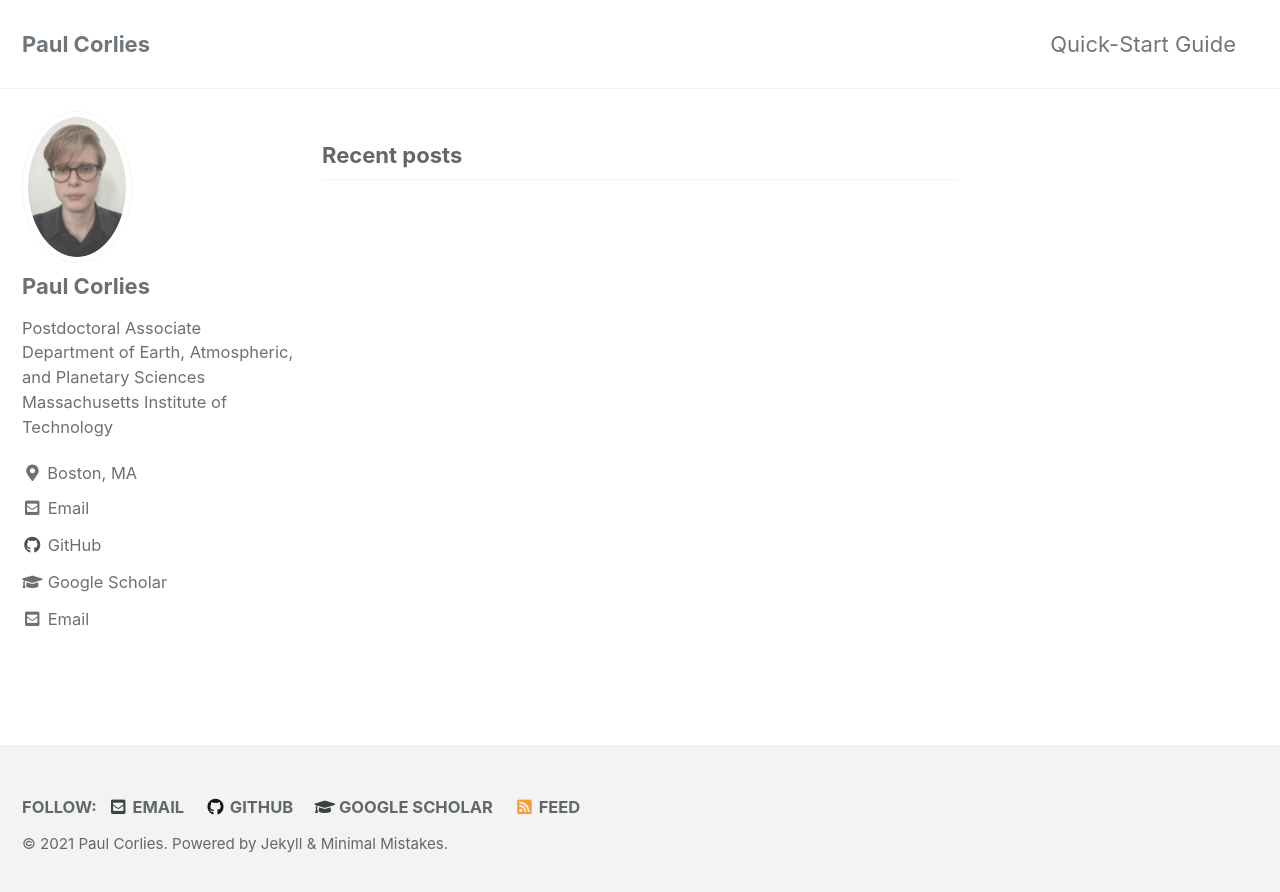
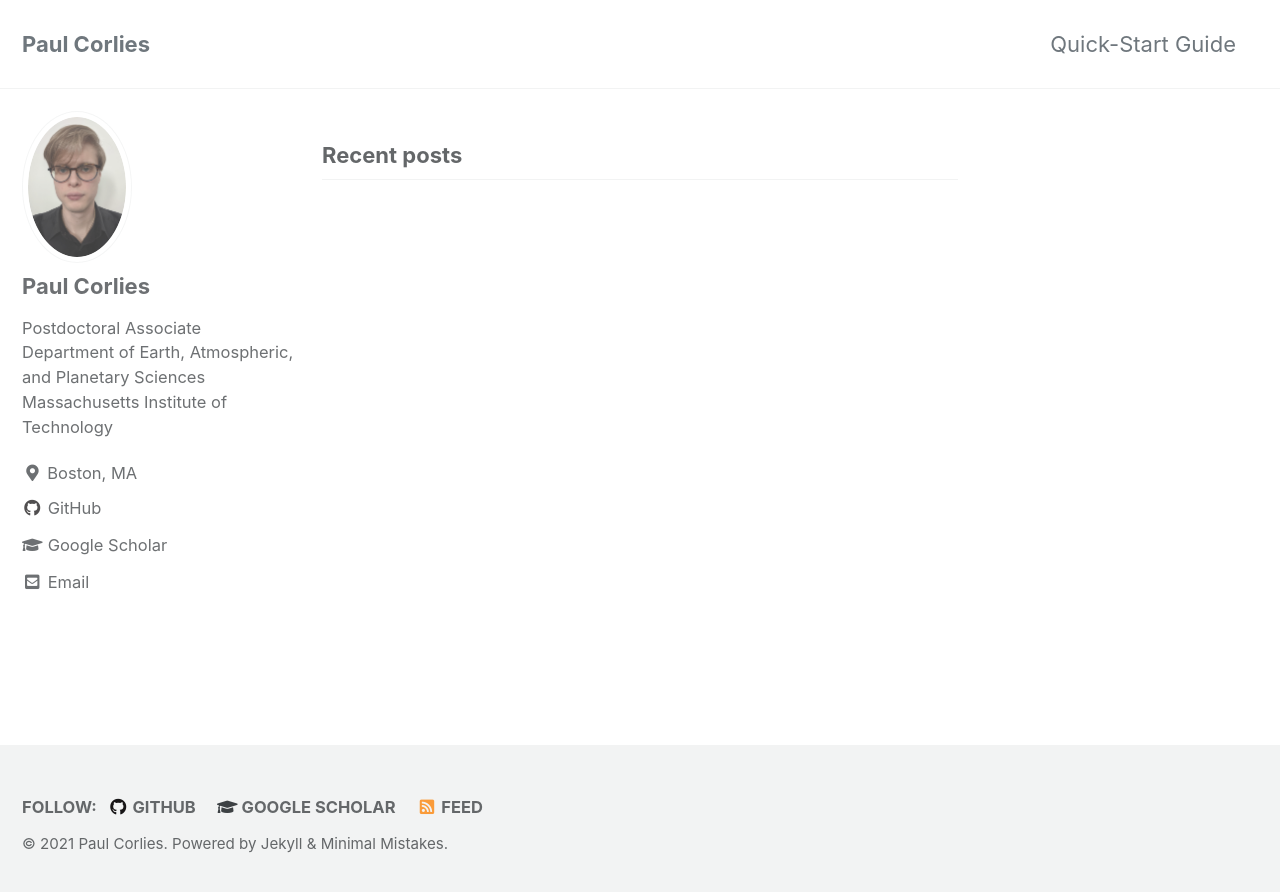
Before and after one commit to pcorlies/pcorlies.github.io, a Jekyll site: the page built from index.html, in a window 1280 px wide. Shown: the top 892 px of the page. Built offline with Jekyll 4.4.1, drawn with Linux system fonts in a browser that asks for light colours; cached includes are drawn as plain includes; the list of posts is cut into pages by our own code.

Commit message:
Update _config.yml

```diff
--- a/_config.yml
+++ b/_config.yml
@@ -109,9 +109,6 @@ author:
   location         : "Boston, MA"
   email            : "pcorlies@mit.edu"
   links:
-    - label: "Email"
-      icon: "fas fa-fw fa-envelope-square"
-      url: "pcorlies@mit.edu"
     - label: "GitHub"
       icon: "fab fa-fw fa-github"
       url: "https://github.com/pcorlies"
@@ -134,9 +131,6 @@ author:
 # Site Footer
 footer:
   links:
-    - label: "Email"
-      icon: "fas fa-fw fa-envelope-square"
-      url: "pcorlies@mit.edu"
     - label: "GitHub"
       icon: "fab fa-fw fa-github"
       url: "https://github.com/pcorlies"
```
